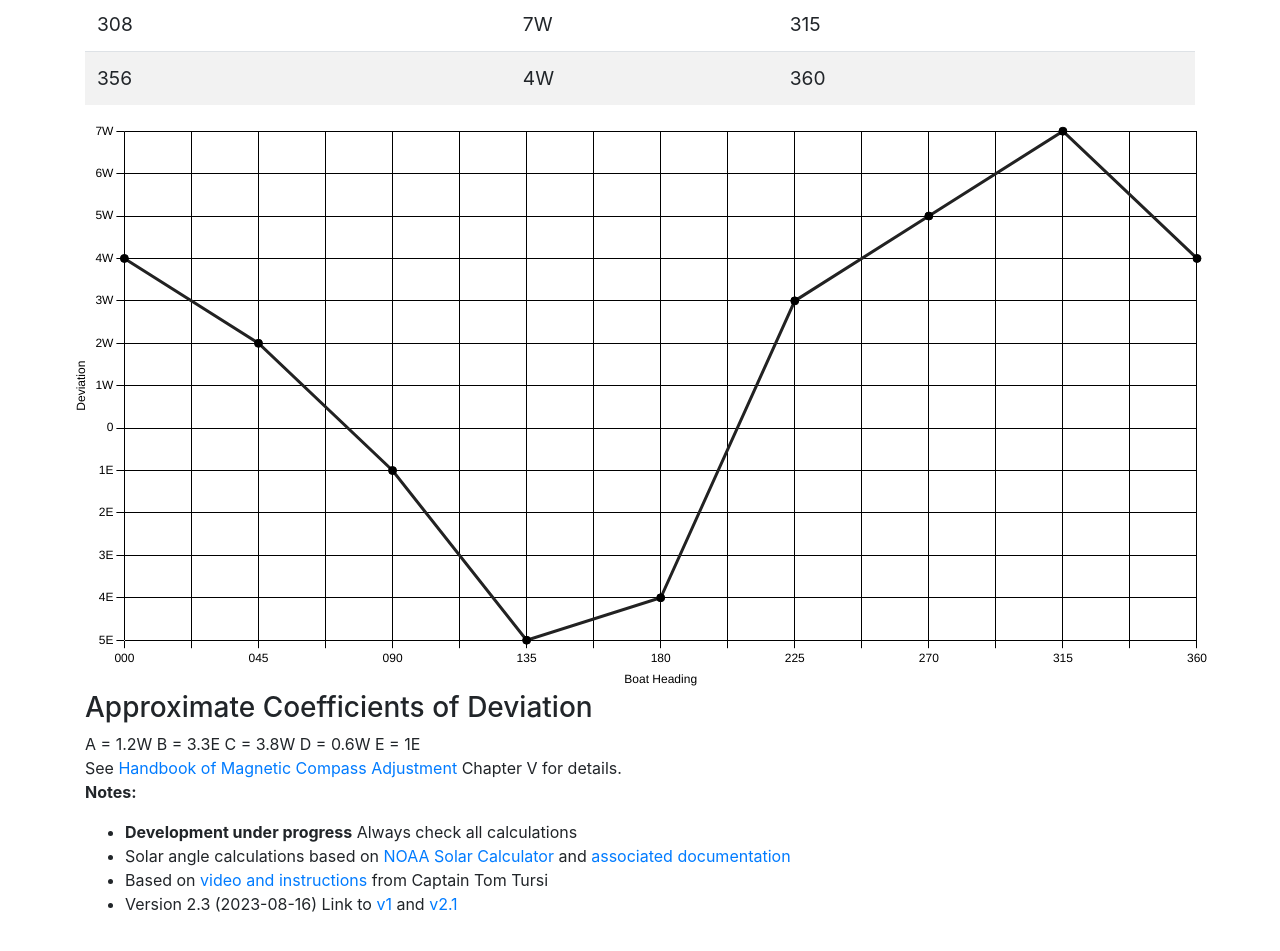
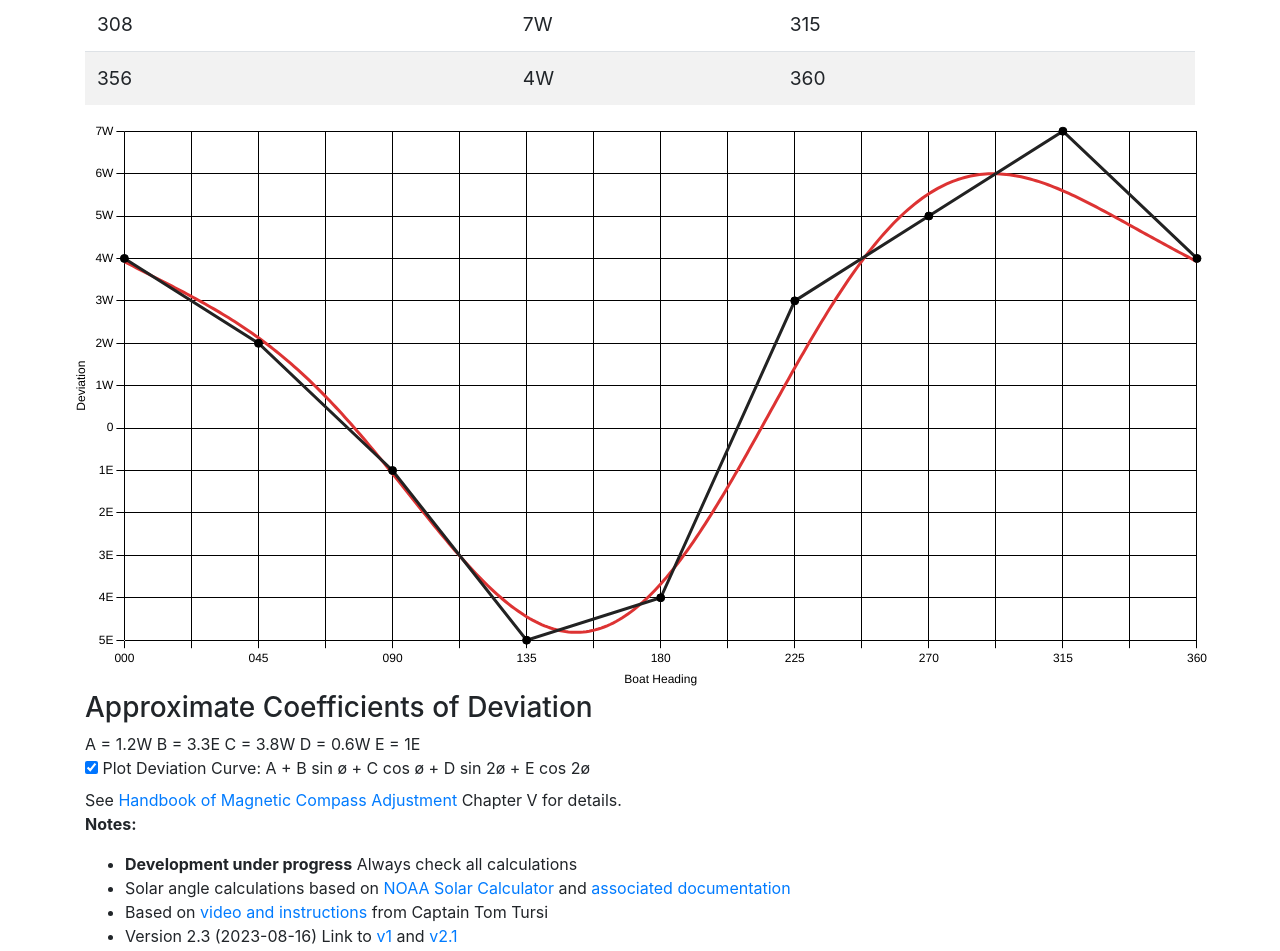
Before and after one commit to ali-sailing/compass-calibration, a plain HTML site: page index.html in a window 1280 px wide. Shown: the part 1397-2348 px from the top of the page. Drawn offline with Linux system fonts and the light colour scheme.

Commit message:
add deviation curve

```diff
--- a/css/style.css
+++ b/css/style.css
@@ -31,3 +31,7 @@
 h2 {
   font-size: 2em;
 }
+
+.container input {
+  min-width: 0px;
+}
--- a/index.html
+++ b/index.html
@@ -273,6 +273,7 @@
         C = <span id="calc_c"></span>
         D = <span id="calc_d"></span>
         E = <span id="calc_e"></span><br/>
+        <input type="checkbox" id="show_curve" checked="false" oninput="el_change()"/> <label for="show_curve">Plot Deviation Curve: A + B sin ø + C cos ø + D sin 2ø + E cos 2ø</label><br/>
         See <a href="docs/HoMCA.pdf">Handbook of Magnetic Compass Adjustment</a> Chapter V for details.<br/>
       </div>
     </div>
--- a/js/app.js
+++ b/js/app.js
@@ -1,4 +1,12 @@
 const ROW_COUNT = 8;
+
+function to_rad (angle) {
+  return angle * (Math.PI / 180);
+}
+
+function to_deg (angle) {
+  return angle * (180 / Math.PI);
+}
 
 
 function pad(n, width, z) {
@@ -117,7 +125,6 @@
     a_sum += d.dev_precise;
     update_row(d, i)
   }
-  plot(data);
   // [0]=000, [1]=045, [2]=90, [3]=135, [4] = 180
   // [5]= 225,[6]=270, [7]=315
   const d_000 = data[0].dev_precise, d_045 = data[1].dev_precise, d_090 = data[2].dev_precise, d_135 = data[3].dev_precise, d_180 = data[4].dev_precise;
@@ -128,12 +135,13 @@
   const d_val = (d_045 + -1.0 * d_135 + d_225 + -1.0 * d_315) / 4.0;
   const e_val = (d_000 + -1.0 * d_090 + d_180 + -1.0 * d_270) / 4.0
 
-
   el('calc_a').innerText = format_dev(r1(a_val));
   el('calc_b').innerText = format_dev(r1(b_val));
   el('calc_c').innerText = format_dev(r1(c_val));
   el('calc_d').innerText = format_dev(r1(d_val));
   el('calc_e').innerText = format_dev(r1(e_val));
+
+  plot(data, a_val, b_val, c_val, d_val, e_val);
 }
 
 
@@ -141,34 +149,51 @@
   calc_all();
 }
 
-function plot(data) {
+function plot(data, a_val, b_val, c_val, d_val, e_val) {
+  const show_curve = el('show_curve').checked;
   var ctx = document.getElementById("myChart");
-  var devs = [];
+  var devs = [], datasets = [];
   for (var i = 0; i < ROW_COUNT; i++) {
     devs.push({ x: data[i].h, y: data[i].dev_val});
   }
   devs.push({ x: 360, y: data[0].dev_val});
+  datasets.push({
+    label: "Deviation",
+    data: devs,
+    borderColor: "#222",
+    pointRadius: "4",
+    pointBorderColor: "#000",
+    pointBackgroundColor: "#000",
+    showLine: true
+  });
+
+  if(show_curve){
+    // Setup the curve
+    var curve = [];
+    for(var i = 0; i <= 360; i++){
+      var rad = to_rad(i);
+      // Deviation = A + B sin ø + C cos ø + D sin 2ø + E cos 2ø
+      var val = a_val + b_val * Math.sin(rad) + c_val * Math.cos(rad) + d_val * Math.sin(2*rad) + e_val * Math.cos(2*rad);
+      curve.push({x: i, y: val });
+    }
+    datasets.push({
+      data: curve,
+      showLine: true,
+      pointRadius: 0,
+      borderColor: "#D33",
+    });
+  }
+
   if(myChart){
     myChart.destroy();
   }
-
 
   myChart = new Chart(ctx, {
     type: "scatter",
 
     data: {
       labels: ["000", "045", "090", "135", "180", "225", "270", "315", "360"],
-      datasets: [
-        {
-          label: "Deviation",
-          data: devs,
-          borderColor: "#222",
-          pointRadius: "4",
-          pointBorderColor: "#000",
-          pointBackgroundColor: "#000",
-          showLine: true
-        }
-      ]
+      datasets: datasets
     },
     options: {
       plugins: {
```
Also changed, not shown: 1 other file.
